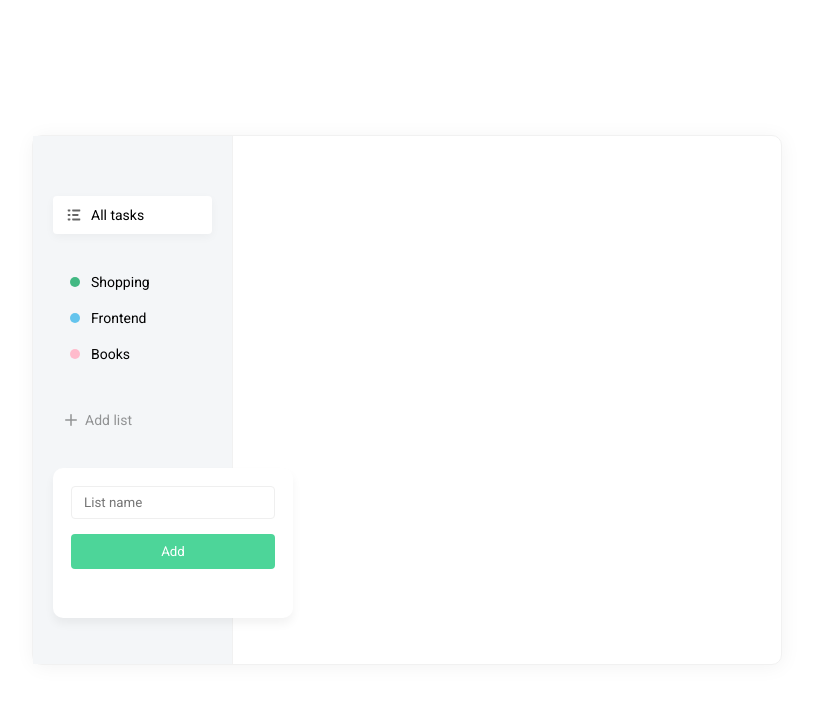
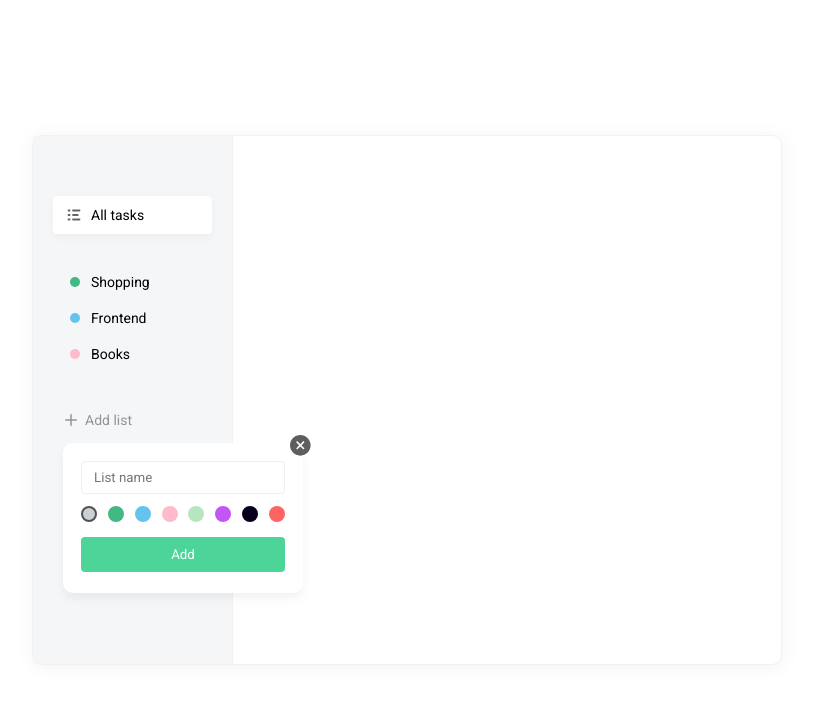
Before and after one commit to KhmaraD/todo-app, a React (Create React App) app: page / in a window 1280 px wide. Both pictures are taken after a click on the element "Add list". Shown: the top 704 px of the page, without its empty margins (233-1046 px from the left). Built offline with nearby package versions, Linux system fonts and the light colour scheme.

Commit message:
add popup

```diff
--- a/src/assets/db.json
+++ b/src/assets/db.json
@@ -161,7 +161,7 @@
     },
     {
       "id": 7,
-      "hex": "#110133",
+      "hex": "#08001a",
       "name": "black"
     },
     {
--- a/src/components/AddButtonList/AddList.jsx
+++ b/src/components/AddButtonList/AddList.jsx
@@ -1,10 +1,13 @@
 import React, { useState }from 'react';
 import List from "../List/List";
+import Badge from "../Badge/Badge";
 
+import closeSvg from '../../assets/images/close.svg'
 import "./AddList.scss";
 
 const AddList = ({ colors }) => {
     const [visiblePopup, setVisiblePopup] = useState(false);
+    const [selectedColor, selectColor] = useState(colors[0].id);
 
     return (
         <div className="add-list">
@@ -26,12 +29,18 @@
             ]}
                   isRemovable/>
             {visiblePopup && <div className="add-list__popup">
+                <img
+                    onClick={() => setVisiblePopup(false)}
+                    src={closeSvg} alt="Close button" className="add-list__popup-close-btn"/>
                 <input className="field" type="text" placeholder="List name"/>
                 <div className="add-list__popup-colors">
-                    <ul>
-                        <li></li>
-                        <li></li>
-                    </ul>
+                    { colors.map(color => (
+                        <Badge
+                            onClick={() => selectColor(color.id)}
+                            key={color.id}
+                            color={color.name}
+                            className={selectedColor === color.id && 'active'}/>
+                    ))}
                 </div>
                 <button className="button">Add</button>
             </div>}
--- a/src/components/AddButtonList/AddList.scss
+++ b/src/components/AddButtonList/AddList.scss
@@ -6,10 +6,35 @@
     box-shadow: 0 6px 10px rgba(0, 0, 0, 0.05);
     border-radius: 10px;
     padding: 18px;
-  }
+    position: relative;
+    top: -25px;
+    left: 10px;
 
-  .button {
-    width: 100%;
-    margin-top: 15px;
+    &-close-btn {
+      position: absolute;
+      right: -8px;
+      top: -8px;
+      cursor: pointer;
+    }
+    &-colors {
+      margin-top: 12px;
+      display: flex;
+      justify-content: space-between;
+
+      .badge {
+        width: 16px;
+        height: 16px;
+        cursor: pointer;
+        border: 2px solid transparent;
+
+        &.active {
+          border: 2px solid #525252;
+        }
+      }
+    }
+    .button {
+      width: 100%;
+      margin-top: 15px;
+    }
   }
 }
--- a/src/components/Badge/Badge.jsx
+++ b/src/components/Badge/Badge.jsx
@@ -1,9 +1,12 @@
 import React from 'react';
 import './Badge.scss'
+import classNames from "classnames";
 
-const Badge = ({ color }) => {
+const Badge = ({ color, onClick, className }) => {
     return (
-        <i className={`badge badge--${color}`}></i>
+        <i
+            onClick={onClick}
+            className={classNames('badge', {[`badge--${color}`]: color}, className)}></i>
     );
 }
 
--- a/src/components/Badge/Badge.scss
+++ b/src/components/Badge/Badge.scss
@@ -1,10 +1,12 @@
 .badge {
+  display: inline-block;
   width: 10px;
   height: 10px;
   border-radius: 30px;
-  position: relative;
-  left: 5px;
 
+  &--grey {
+    background-color: #C9D1D3;
+  }
   &--green {
     background-color: #42B883;
   }
@@ -14,4 +16,16 @@
   &--pink {
     background-color: #FFBBCC;
   }
+  &--lime {
+    background-color: #B6E6BD;
+  }
+  &--purple {
+    background-color: #C355F5;
+  }
+  &--black {
+    background-color: #08001a;
+  }
+  &--red {
+    background-color: #FF6464;
+  }
 }
--- a/src/components/List/List.scss
+++ b/src/components/List/List.scss
@@ -21,6 +21,11 @@
       border-radius: 4px;
     }
 
+    .badge {
+      position: relative;
+      left: 5px;
+    }
+
     i {
       display: inline-flex;
       margin-right: 8px;
```
